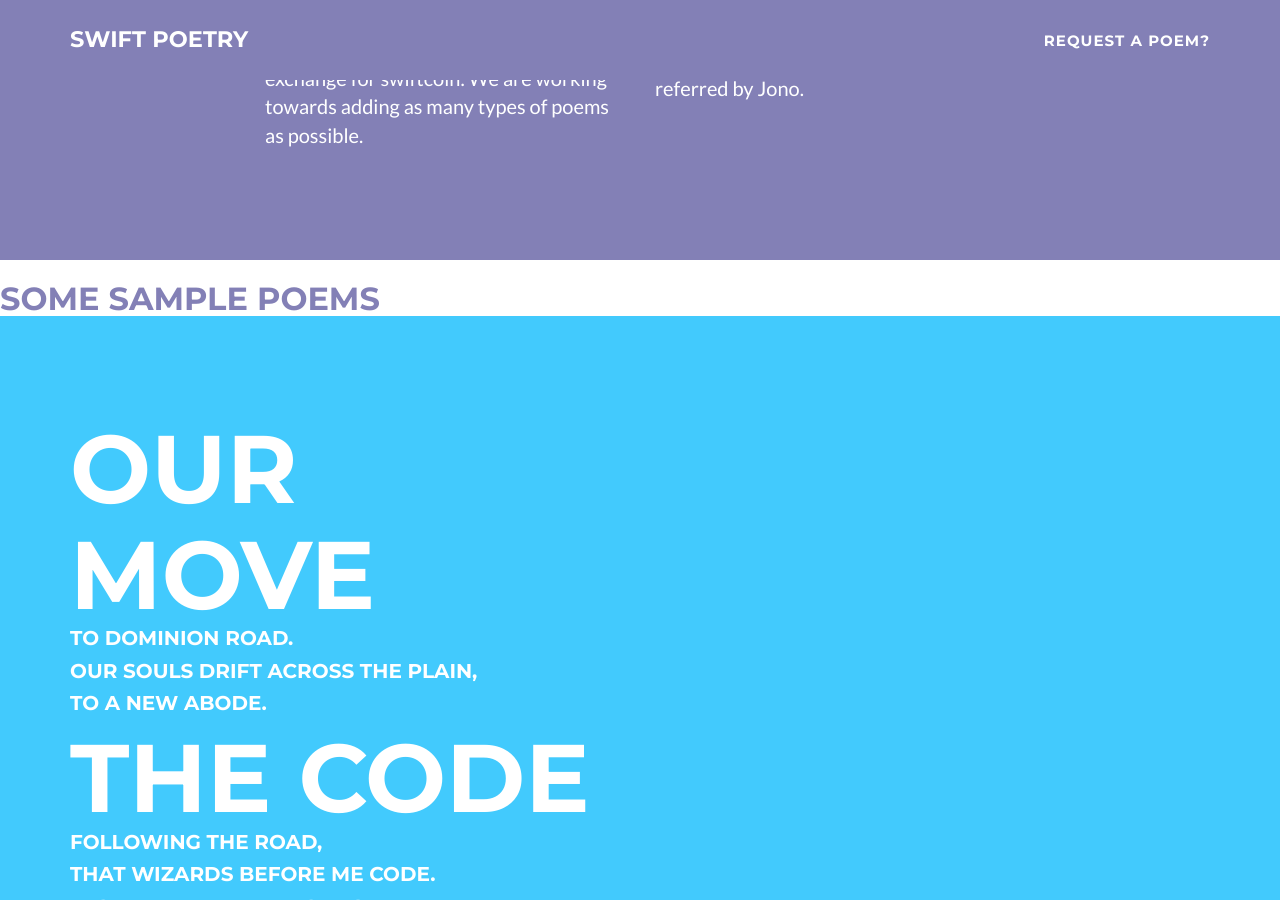
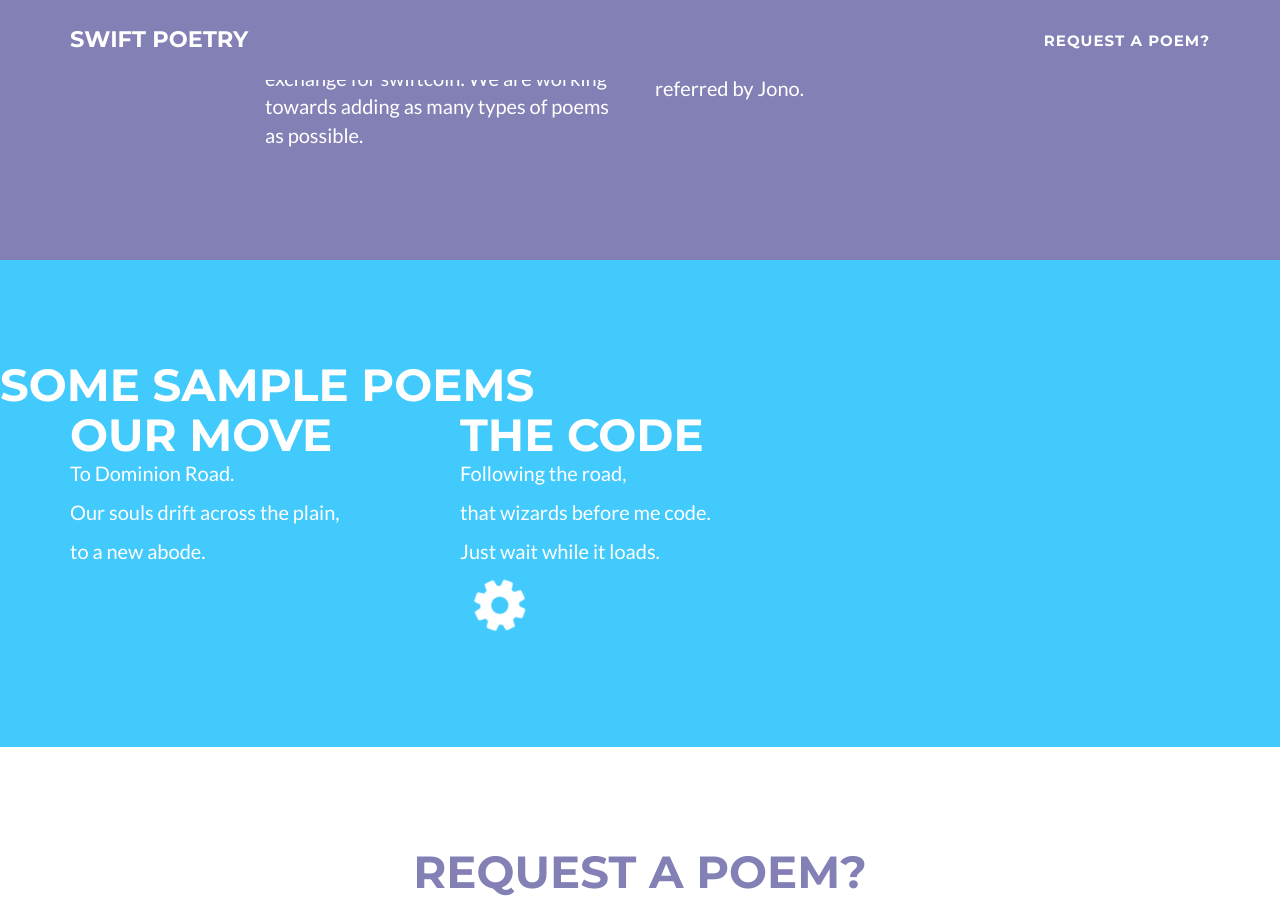
Before and after one commit to foopod/swiftpoetry, a Jekyll site: the page built from index.html, in a window 1280 px wide and 900 px high, scrolled down 995 px. Built offline with Jekyll 4.4.1, drawn with Linux system fonts in a browser that asks for light colours.

Commit message:
Update default.html

```diff
--- a/_layouts/default.html
+++ b/_layouts/default.html
@@ -6,16 +6,19 @@
     {% include header.html %}
 <!--    {% include portfolio_grid.html %}-->
     {% include about.html %}
-    <h2>Some sample poems
+
     <section style="background-color: #{{ site.color.primary }}; color:white;">
+        <h2>Some sample poems</h2>
         <div class="container">
-            {% for poem in site.poems reversed %}
+
                 <div class="row">
-                    <div class="col-lg-6">
+                    {% for poem in site.poems reversed %}
+                    <div class="col-lg-4">
                         {{ poem.content }}
                     </div>
+                    {% endfor %}
                 </div>
-            {% endfor %}
+
         </div>
     </section>
 
```
